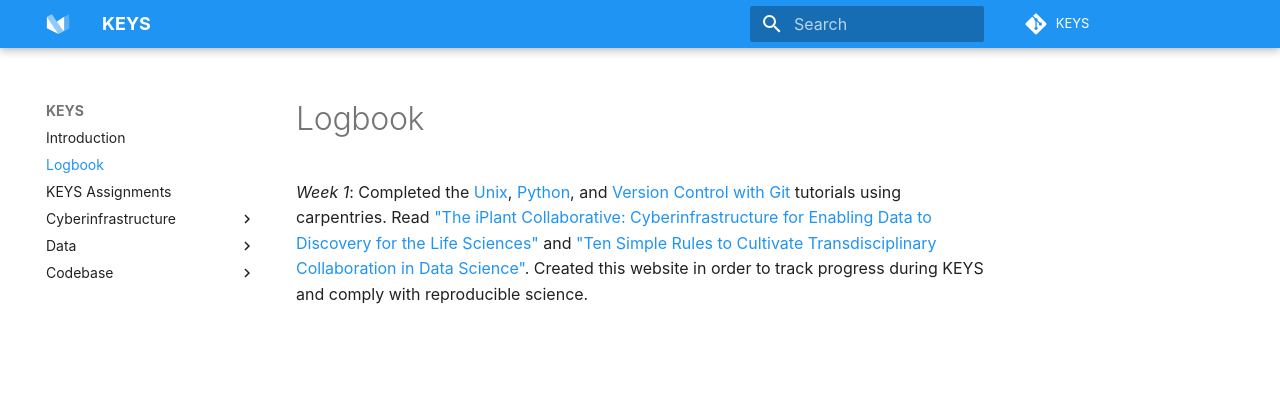
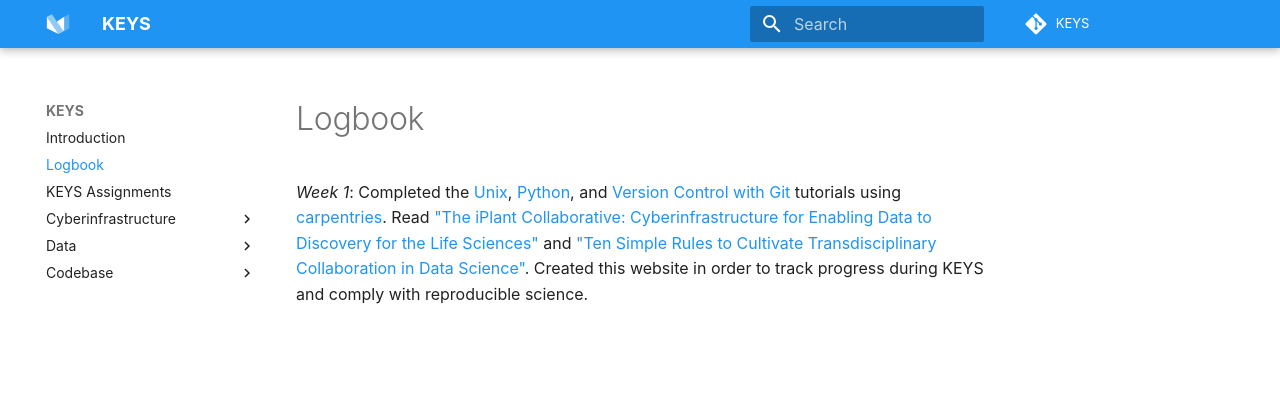
Before and after one commit to tyson-swetnam/mkdocs-material-template, an MkDocs documentation site: the page built from docs/logbook.md, in a window 1280 px wide. Shown: the top 400 px of the page. Built offline with MkDocs 1.6.1 and Material for MkDocs 9.7.7, drawn with Linux system fonts in a browser that asks for light colours; some web fonts are replaced; comment, search, counter and statistics services are not loaded; part of the change alters nothing that is shown.

```diff
--- a/docs/logbook.md
+++ b/docs/logbook.md
@@ -1,3 +1,3 @@
 # Logbook
 
-*Week 1*: Completed the [Unix](http://swcarpentry.github.io/shell-novice/), [Python](https://swcarpentry.github.io/python-novice-inflammation/), and [Version Control with Git](http://swcarpentry.github.io/git-novice/) tutorials using carpentries. Read ["The iPlant Collaborative: Cyberinfrastructure for Enabling Data to Discovery for the Life Sciences"](https://journals.plos.org/plosbiology/article?id=10.1371/journal.pbio.1002342) and ["Ten Simple Rules to Cultivate Transdisciplinary Collaboration in Data Science"](https://journals.plos.org/ploscompbiol/article?id=10.1371/journal.pcbi.1008879). Created this website in order to track progress during KEYS and comply with reproducible science.
+*Week 1*: Completed the [Unix](http://swcarpentry.github.io/shell-novice/), [Python](https://swcarpentry.github.io/python-novice-inflammation/), and [Version Control with Git](http://swcarpentry.github.io/git-novice/) tutorials using [carpentries](https://carpentries.org/). Read ["The iPlant Collaborative: Cyberinfrastructure for Enabling Data to Discovery for the Life Sciences"](https://journals.plos.org/plosbiology/article?id=10.1371/journal.pbio.1002342) and ["Ten Simple Rules to Cultivate Transdisciplinary Collaboration in Data Science"](https://journals.plos.org/ploscompbiol/article?id=10.1371/journal.pcbi.1008879). Created this website in order to track progress during KEYS and comply with reproducible science.
```
